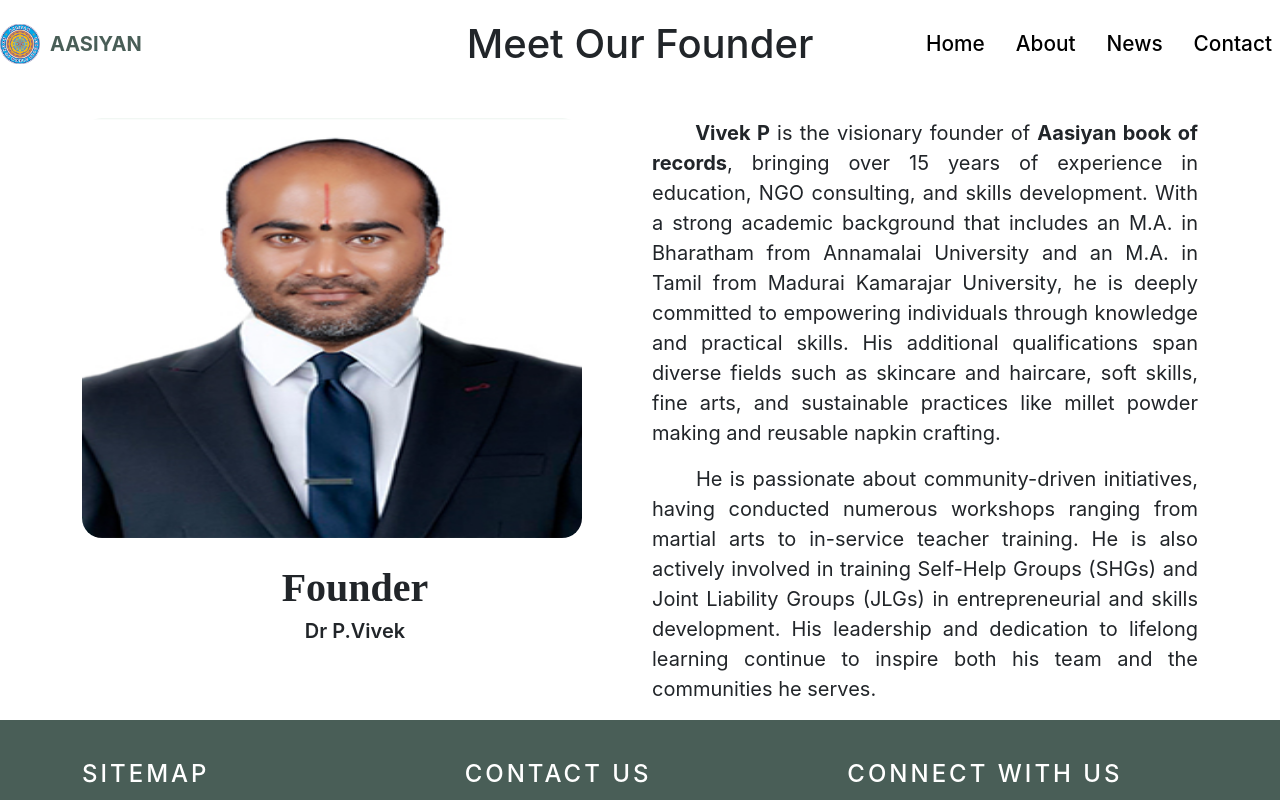
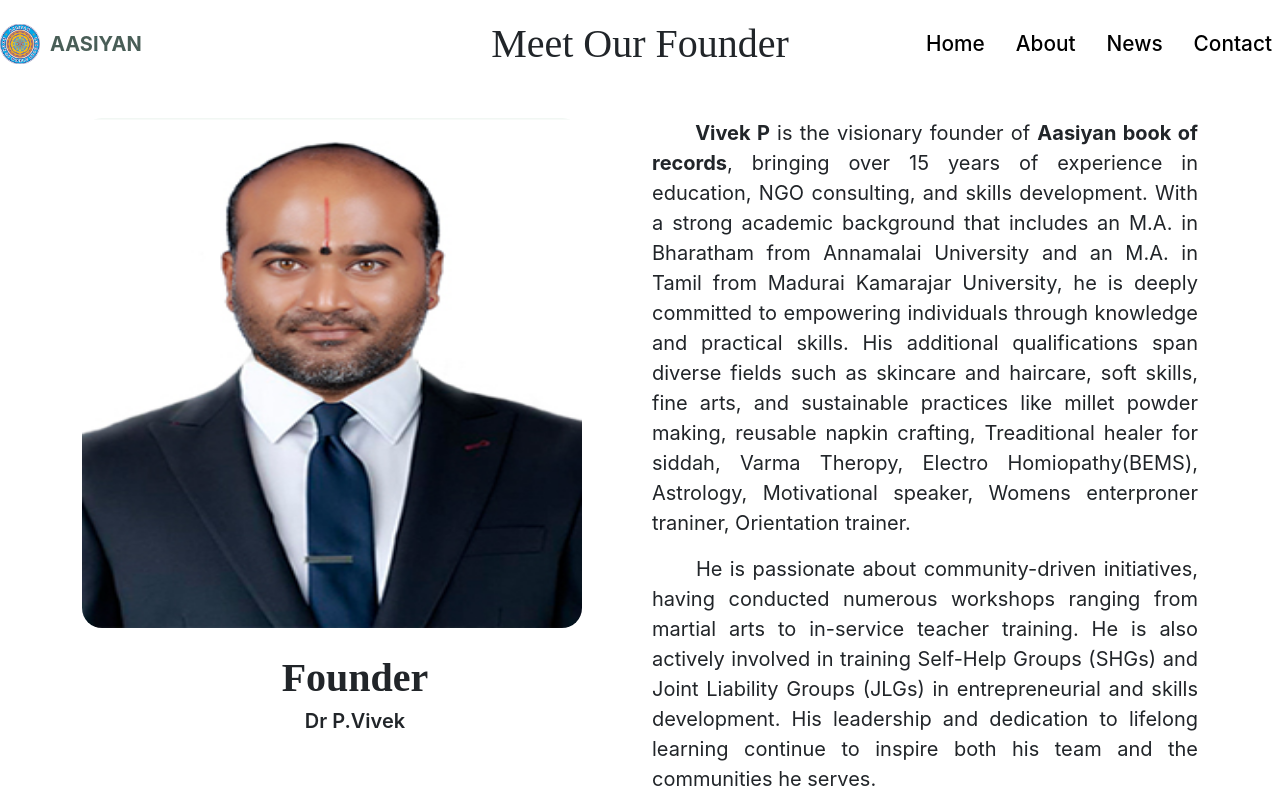
Before and after one commit to aasiyan/website, a React (Create React App) app: page /about in a window 1280 px wide. Shown: the top 800 px of the page. Built offline with nearby package versions, Linux system fonts and the light colour scheme.

Commit message:
animations added

```diff
--- a/package.json
+++ b/package.json
@@ -11,6 +11,7 @@
     "@testing-library/jest-dom": "^5.17.0",
     "@testing-library/react": "^13.4.0",
     "@testing-library/user-event": "^13.5.0",
+    "aos": "^2.3.4",
     "gh-pages": "^6.1.1",
     "html2canvas": "^1.4.1",
     "jspdf": "^2.5.1",
--- a/src/App.js
+++ b/src/App.js
@@ -15,8 +15,14 @@
 import React, { useState, useEffect } from "react";
 import "./App.css";
 import Contact from "./pages/Contact";
+import AOS from "aos";
+import "aos/dist/aos.css";
+import "aos/dist/aos.js";
 
 function App() {
+  useEffect(() => {
+    AOS.init();
+  }, []);
   const [loading, setLoading] = useState(true);
   const [data, setData] = useState(null);
 
--- a/src/components/About/About.css
+++ b/src/components/About/About.css
@@ -1,6 +1,6 @@
 .about-img {
   width: 500px;
-  height: 420px;
+  height: 510px;
   border-radius: 20px;
 }
 .about-para {
--- a/src/components/About/About.js
+++ b/src/components/About/About.js
@@ -21,17 +21,32 @@
           {loading ? <LoadingSpinner loading={loading} /> : <div>{data}</div>}
         </div> */}
         <div>
-          <h1 className="auth-note about-us" style={{ marginTop: "20px" }}>
+          <h1
+            className="auth-note about-us"
+            style={{ marginTop: "20px", fontFamily: "Markazi Text" }}
+            data-aos="zoom-in"
+            data-aos-duration="1500"
+          >
             Meet Our Founder
           </h1>
           <div className="container">
             <div className="row about-div">
               <div className="col-lg-6">
-                <img src={Jd} alt="dum" className="about-img" />
+                <img
+                  src={Jd}
+                  alt="dum"
+                  className="about-img"
+                  data-aos="flip-left"
+                  data-aos-duration="1500"
+                />
                 <h3 className="about-head">Founder</h3>
                 <p className="about-name">Dr P.Vivek</p>
               </div>
-              <div className="col-lg-6">
+              <div
+                className="col-lg-6"
+                data-aos="flip-left"
+                data-aos-duration="1500"
+              >
                 <p className="hero-para">
                   &nbsp;&nbsp;&nbsp;&nbsp;&nbsp; <b>Vivek P</b> is the visionary
                   founder of <b> Aasiyan book of records</b>, bringing over 15
@@ -42,8 +57,10 @@
                   committed to empowering individuals through knowledge and
                   practical skills. His additional qualifications span diverse
                   fields such as skincare and haircare, soft skills, fine arts,
-                  and sustainable practices like millet powder making and
-                  reusable napkin crafting.
+                  and sustainable practices like millet powder making, reusable
+                  napkin crafting, Treaditional healer for siddah, Varma
+                  Theropy, Electro Homiopathy(BEMS), Astrology, Motivational
+                  speaker, Womens enterproner traniner, Orientation trainer.
                 </p>
                 <p className="hero-para">
                   &nbsp;&nbsp;&nbsp;&nbsp;&nbsp; He is passionate about
--- a/src/components/Contact/ContactForm.js
+++ b/src/components/Contact/ContactForm.js
@@ -35,7 +35,13 @@
       <div className="auth-container" id="contact">
         <h1
           className="auth-note about-us"
-          style={{ marginTop: "-40px", marginBottom: "-10px" }}
+          style={{
+            marginTop: "-40px",
+            marginBottom: "-10px",
+            fontFamily: "Markazi Text",
+          }}
+          data-aos="zoom-in"
+          data-aos-duration="1500"
         >
           Contact
         </h1>
@@ -44,7 +50,11 @@
             onSubmit={sendMessage}
             className="col-lg-6 col-sm-12 contact-div"
           >
-            <div className="auth-card con-card">
+            <div
+              className="auth-card con-card"
+              data-aos="zoom-in"
+              data-aos-duration="1500"
+            >
               {/* <h2 className="auth-head">Contact</h2> */}
               <div>
                 <label>
@@ -84,7 +94,11 @@
             </div>
           </form>
 
-          <div className="col-lg-6 col-sm-12 ">
+          <div
+            className="col-lg-6 col-sm-12 "
+            data-aos="zoom-in"
+            data-aos-duration="1500"
+          >
             <Card className="map-card contact-map">
               <iframe
                 src="https://www.google.com/maps/embed?pb=!1m17!1m12!1m3!1d3928.21588468122!2d77.63297667503227!3d10.081389390028228!2m3!1f0!2f0!3f0!3m2!1i1024!2i768!4f13.1!3m2!1m1!2zMTDCsDA0JzUzLjAiTiA3N8KwMzgnMDguMCJF!5e0!3m2!1sen!2sin!4v1729403669274!5m2!1sen!2sin"
--- a/src/components/Hero/Hero.js
+++ b/src/components/Hero/Hero.js
@@ -10,10 +10,10 @@
       <div>
         <img className="hero-image" src={Banner} alt="Restaurant food" />
         <div className="hero-information container">
-          <h1 className="hero-head">Asiyan</h1>
+          <h1 className="hero-head">Aasiyan</h1>
           <h2 className="hero-head">Book of records</h2>
-          <p className="hero-para">
-            &nbsp;&nbsp;&nbsp;&nbsp;&nbsp; The <b>Asiyan Book of Records</b> is
+          <p className="hero-para" data-aos="zoom-in" data-aos-duration="1500">
+            &nbsp;&nbsp;&nbsp;&nbsp;&nbsp; The <b>Aasiyan Book of Records</b> is
             a platform that recognizes and celebrates extraordinary
             achievements, talents, and milestones across a wide range of fields.
             Similar to other record-keeping organizations, it documents
@@ -22,7 +22,7 @@
             sports, education, arts, science, and more.
           </p>
 
-          <p className="hero-para">
+          <p className="hero-para" data-aos="zoom-in" data-aos-duration="1500">
             &nbsp;&nbsp;&nbsp;&nbsp;&nbsp; This website likely provides detailed
             guidelines on how participants can submit their record attempts, the
             process for validation, and the criteria required for recognition.
--- a/src/components/News/News.css
+++ b/src/components/News/News.css
@@ -27,10 +27,10 @@
   text-decoration: none;
 }
 .rec-head {
-  font-family: Markazi Text;
   font-size: 2.5rem;
   font-weight: 400;
   line-height: 1;
+  margin-bottom: 30px;
 }
 @media only screen and (max-width: 600px) {
   .card-title {
--- a/src/components/News/News.js
+++ b/src/components/News/News.js
@@ -6,14 +6,23 @@
   return (
     <>
       <div className="container" id="news">
-        <h1 id="about" className="about-head rec-head">
+        <h1
+          id="about"
+          className="about-head rec-head"
+          data-aos="zoom-in"
+          data-aos-duration="1500"
+        >
           News
         </h1>
         <div className="row">
           {news_list.map((item) => {
             return (
               <div className="col-lg-4 col-sm-12 body-margin">
-                <Card className="body-card">
+                <Card
+                  className="body-card"
+                  data-aos="zoom-in"
+                  data-aos-duration="1500"
+                >
                   <Card.Img
                     variant="top"
                     className="project-img"
--- a/src/components/assets/assets.js
+++ b/src/components/assets/assets.js
@@ -110,17 +110,17 @@
   {
     id: 1,
     news_img: news1,
-    desc: "Coimbatore, Oct 11 As part of World Mental Health Day, KPR Institute of Engineering and Technology created two world records to promote the importance of Mental Health by conducting Bike Rally with the most number of participants and Laughter Yoga with the largest number of participants at KPRIET campus.",
+    desc: "To mark World Mental Health Day, KPR Institute of Engineering and Technology in Coimbatore achieved two world records to highlight the importance of mental health. The institute hosted a bike rally with the most participants and a laughter yoga session with the largest gathering, both taking place at the KPRIET campus.",
   },
   {
     id: 2,
     news_img: news2,
-    desc: "Western dance world record attempt by the Mafi Dance Crew. The poster includes the event details, such as the date, time, and contact information. It also features logos of the supporting organizations, Aasiyan Book of World Records, ACN TV, and Galatta Media. The poster has a vibrant blue background and eye-catching typography.",
+    desc: "The Mafi Dance Crew is attempting to set a world record for Western dance. The event poster highlights key details such as the date, time, and contact information. It also showcases logos of supporting organizations, including the Aasiyan Book of World Records, ACN TV, and Galatta Media. With a vibrant blue background and bold, eye-catching typography, the poster effectively captures attention.",
   },
   {
     id: 3,
     news_img: news3,
-    desc: "world record attempt in Bharatam, Silambam, and Bharatanatyam. It's organized by Aasiyan Book of World Records and will take place on October 17, 2021. The event will feature a 20-minute non-stop performance of these dance forms. The poster includes details about the venue and contact information.",
+    desc: "A world record attempt in Bharatam, Silambam, and Bharatanatyam is being organized by the Aasiyan Book of World Records on October 17, 2021. The event will feature a continuous 20-minute performance showcasing these traditional art forms. The poster provides details about the venue and contact information for the event",
   },
   {
     id: 4,
@@ -130,11 +130,11 @@
   {
     id: 5,
     news_img: news5,
-    desc: "Silambam world record attempt. It's organized by Aasiyan Book of World Records and will feature a 60-minute non-stop Silambam performance by 100 participants. The event is scheduled for July 31, 2022, and will take place at the Priyan Silmbam Academy in Okkadai. The poster includes details about the event and contact information.",
+    desc: "A world record attempt for Silambam, organized by the Aasiyan Book of World Records, will showcase a 60-minute non-stop performance by 100 participants. The event is set for July 31, 2022, at Priyan Silambam Academy in Okkadai. The poster provides event details and contact information for those interested in attending or participating.",
   },
   {
     id: 6,
     news_img: news6,
-    desc: "world record attempt in Thirukkural recitation. It reports that 283 students from Bodi Soundeeswari Middle School successfully recited 1330 verses of Thirukkural in 107 minutes, setting a new world record. The article mentions the names of the organizers and participants, highlighting the achievement of the students.",
+    desc: "A world record was set in Thirukkural recitation, where 283 students from Bodi Soundeeswari Middle School successfully recited all 1,330 verses of the Thirukkural in just 107 minutes. This remarkable achievement established a new world record. The article highlights the names of the organizers and participants, celebrating the students' impressive accomplishment.",
   },
 ];
```
Also changed, not shown: 1 other file (tests, documents, lock files or other folders).
